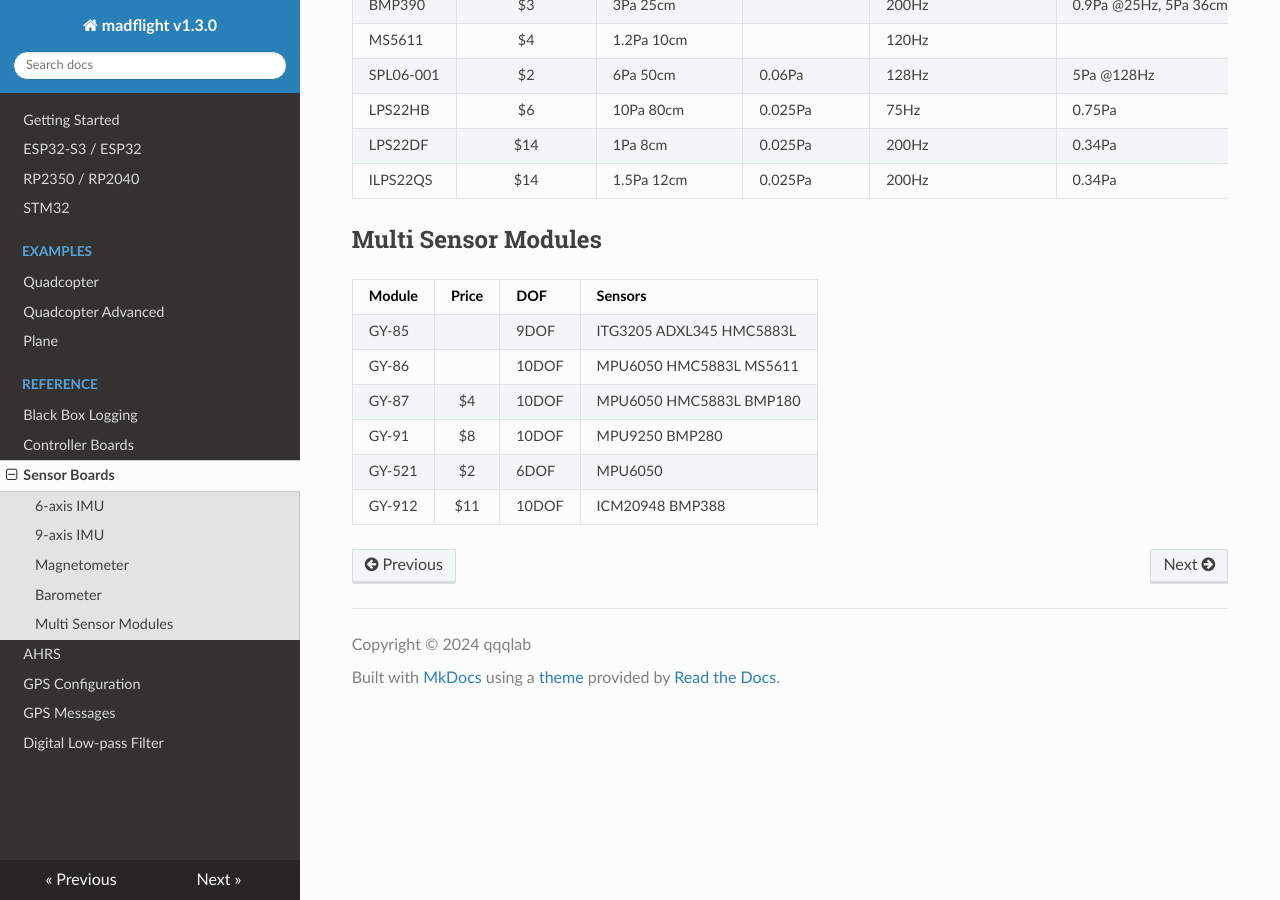
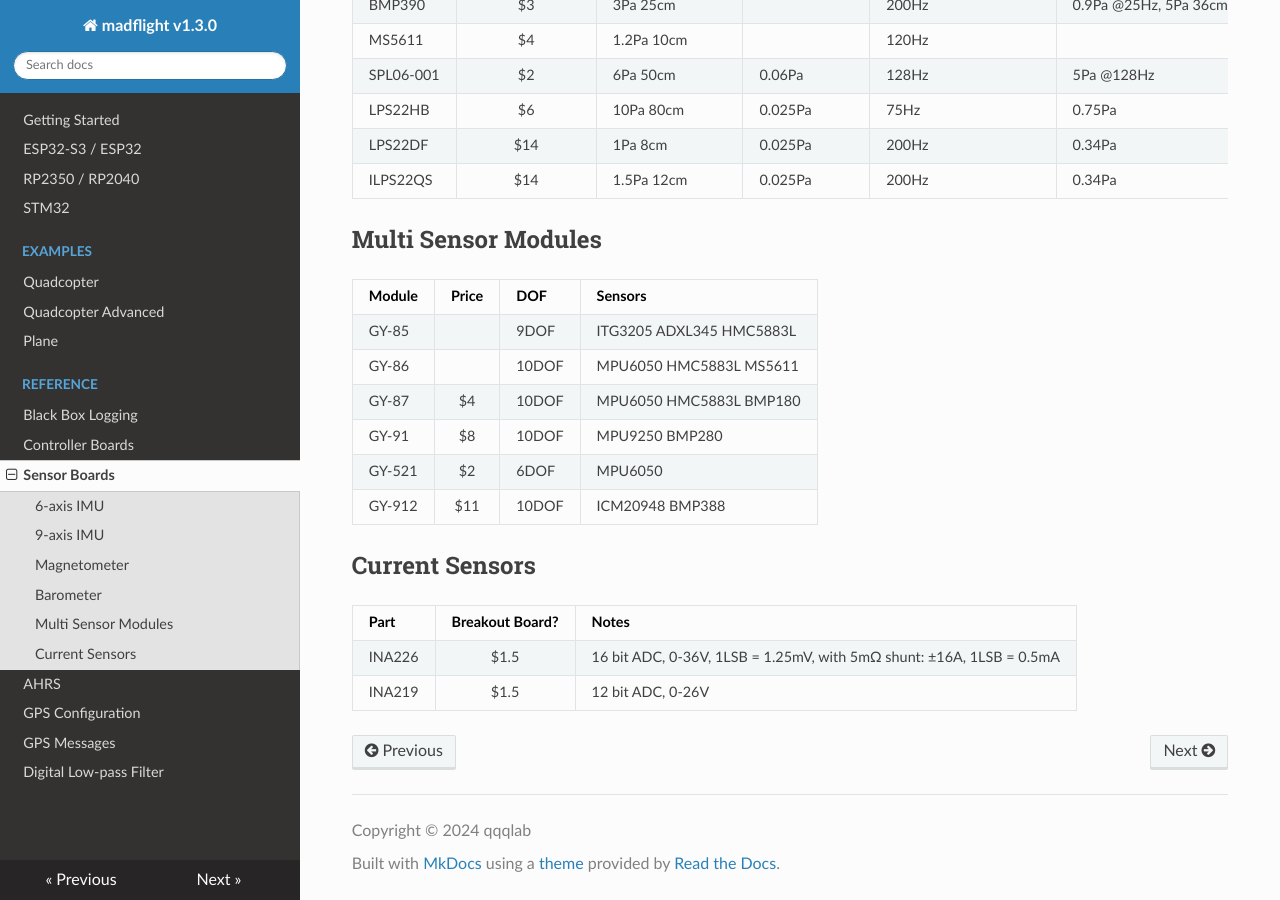
Before and after one commit to qqqlab/madflight-docs, an MkDocs documentation site: the page built from docs/Sensor-Boards.md, in a window 1280 px wide and 900 px high, scrolled down 1923 px. Built offline with MkDocs 1.6.1, drawn with Linux system fonts in a browser that asks for light colours; nearby versions of some CDN libraries.

Commit message:
Update Sensor-Boards.md

```diff
--- a/docs/Sensor-Boards.md
+++ b/docs/Sensor-Boards.md
@@ -76,3 +76,10 @@ GY-87 | $4 | 10DOF | MPU6050 HMC5883L BMP180
 GY-91 | $8 | 10DOF | MPU9250 BMP280
 GY-521 | $2 | 6DOF | MPU6050
 GY-912 | $11 | 10DOF | ICM20948 BMP388
+
+## Current Sensors
+
+| Part | Breakout Board? | Notes |
+|-|:-:|-|
+INA226 | $1.5 | 16 bit ADC, 0-36V, 1LSB = 1.25mV, with 5m&ohm; shunt: ±16A, 1LSB = 0.5mA
+INA219 | $1.5 | 12 bit ADC, 0-26V
```
